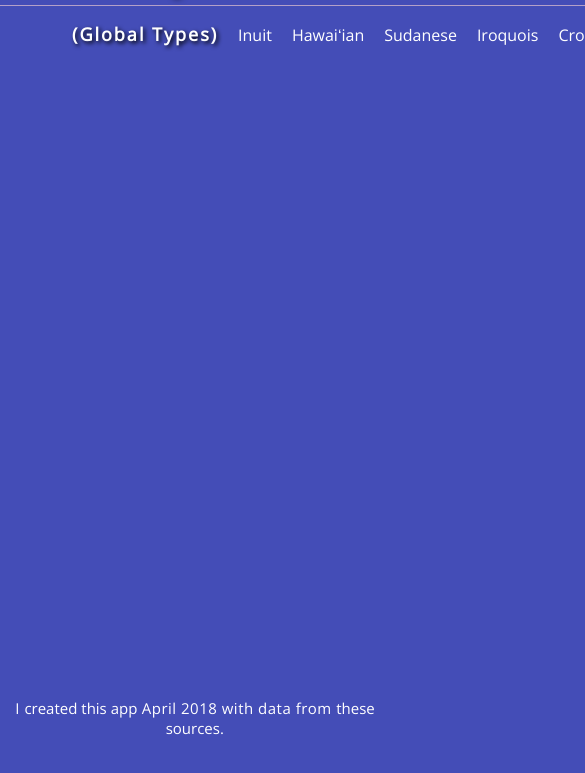
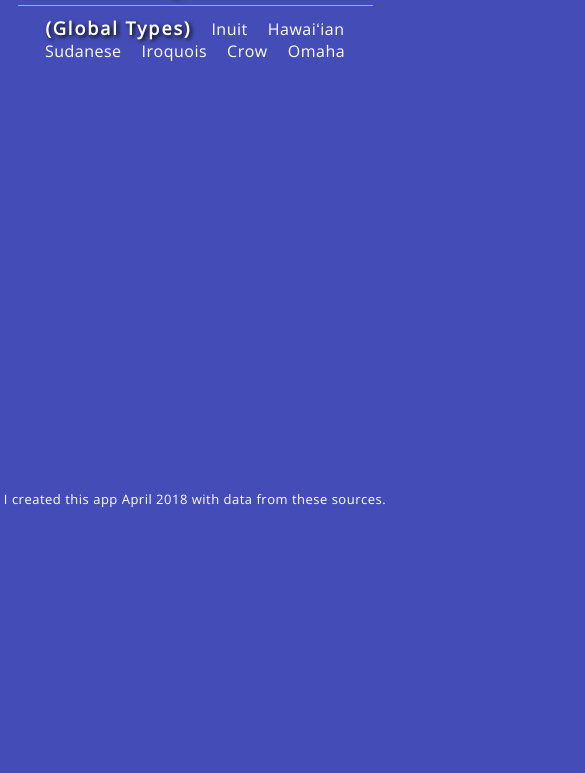
Before and after one commit to Botmasher/kinship-explorer-app, a React app: page / in a window 390 px wide. Shown: the part 127-900 px from the top of the page, 585 px wide, since content can reach past the window. After the commit the page ends 844 px from the top, so only its background shows below. Built offline with nearby package versions, Linux system fonts and the light colour scheme; no server answers; a web font is replaced by a local one.

Commit message:
Style responsive design for small-medium device widths around 500px

```diff
--- a/src/index.css
+++ b/src/index.css
@@ -29,11 +29,15 @@ body {
 	animation: cycle-colors infinite 20s linear;
 }
 
+.game-container {
+	width: 100%;
+}
+
 #game-menu {
 	position: relative;
 	z-index: 9;
 	margin: 0 auto;
-	width: 700px;
+	width: 750px;
 	padding: 2px;
 	border-top: 1px solid rgb(180, 160, 200);
 	margin-bottom: -12px;
@@ -57,6 +61,22 @@ body {
 .footer {
 	margin-bottom: 100px;
 	font-size: 15px;
+}
+
+@media screen and (max-width: 550px) {
+	#game-menu {
+		width: 90%;
+		margin-bottom: -130px;
+	}
+	.webgl-content {
+		transform: scale(0.5, 0.5);
+		margin-left: calc(0.25 * -992px);
+	}
+	.footer {
+		font-size: 13px;
+		margin-top: -100px;
+		margin-bottom: 100px;
+	}
 }
 
 a {
@@ -111,6 +131,32 @@ a:hover {
 
 .system-description-anim {
 	animation: txt-in forwards 1s ease-out;
+}
+
+@media screen and (max-width: 550px) {
+	.system-description-anim {
+		display: none;
+	}
+	.systems-list ul {
+		display: inline-block;
+		list-style-type: none;
+		margin: 10px 0;
+		padding: 0;
+	}
+	.systems-list ul li {
+		display: inline-block;
+		list-style-type: none;
+		margin: 0 10px;
+		padding: 0;
+	}
+	a {
+		animation: none;
+		color: white;
+	}
+	a:hover {
+		animation: none;
+		color: #a5bbff;
+	}
 }
 
 span.system-language-label {
```
Also changed, not shown: README.md.
